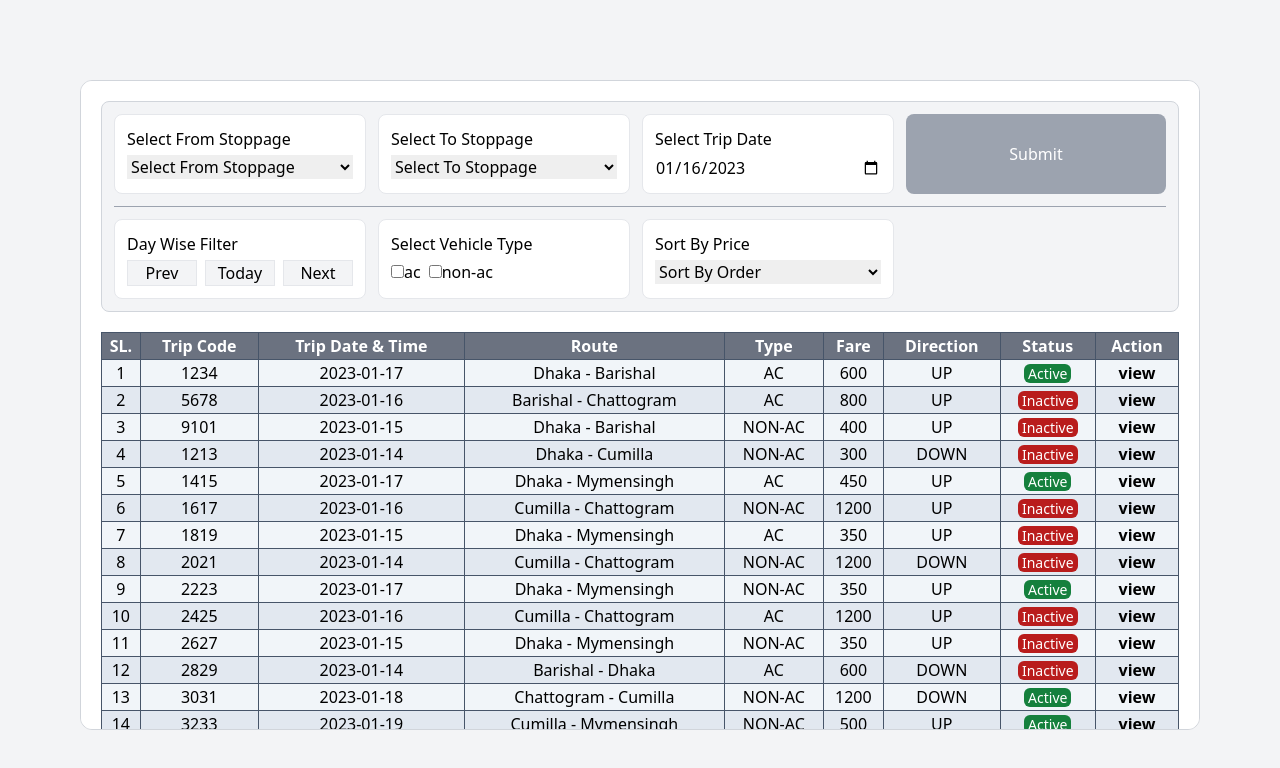
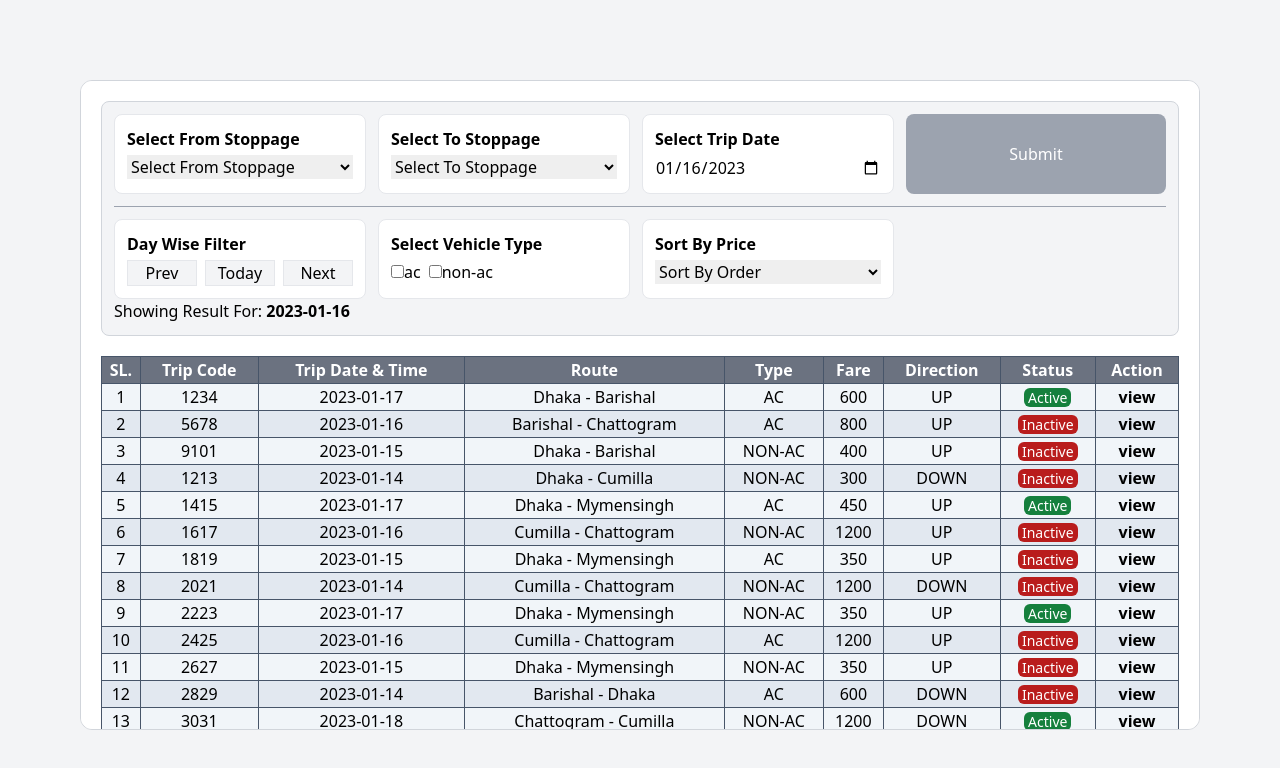
Before and after one commit to jk-jatri/public-transport, a Vue app: page / in a window 1280 px wide. Shown: the top 768 px of the page. Built offline with nearby package versions, Linux system fonts and the light colour scheme.

Commit message:
searching date added

```diff
--- a/src/assets/json/trip.json
+++ b/src/assets/json/trip.json
@@ -253,7 +253,7 @@
           "direction": "DOWN"
      },
      {
-          "_id": "12tri24",
+          "_id": "12trip24",
           "status": true,
           "tripCode": "5253",
           "fromStoppage":"Dhaka",
--- a/src/components/filter/date.vue
+++ b/src/components/filter/date.vue
@@ -1,6 +1,6 @@
 <template>
      <div class="flex flex-col gap-y-1 bg-white border p-3 rounded-lg w-1/3">
-          <label :for="props.id">{{label}}</label>
+          <label :for="props.id" class="font-semibold">{{label}}</label>
           <input :id="props.id" type="date" v-model="tripDate">
      </div>
 </template>
@@ -15,7 +15,6 @@
      })
      const tripDate = ref(props.modelValue)
      const emit = defineEmits(['update:modelValue'])
-
      watch(
           () => tripDate.value,
           () => {
--- a/src/components/filter/dropdown.vue
+++ b/src/components/filter/dropdown.vue
@@ -1,6 +1,6 @@
 <template>
      <div class="flex flex-col gap-y-1 bg-white border p-3 rounded-lg w-1/3">
-          <label :for="props.id">{{label}}</label>
+          <label :for="props.id" class="font-semibold">{{label}}</label>
           <select :id="props.id" v-model="stoppage">
                <option value="">{{ defaultOption }}</option>
                <option v-for="(option, index) in stoppages" :key="index" :value="option">{{option}}</option>
--- a/src/components/filter/index.vue
+++ b/src/components/filter/index.vue
@@ -1,5 +1,6 @@
 <template>
-     <div class="rounded-lg bg-gray-100 border border-gray-300 p-3 divide-y divide-gray-400">
+     <div class="rounded-lg bg-gray-100 border border-gray-300 p-3">
+          <div class="divide-y divide-gray-400">
                <form @submit.prevent="submitForm(filterData)" class="flex justify-start gap-x-3 pb-3">
                     <div class="w-3/4">
                          <div class="flex justify-between gap-x-3">
@@ -20,7 +21,7 @@
                               <date
                                    :id="'tripdate'"
                                    :label="'Select Trip Date'"
-                              v-model="filterData.tripdate"
+                                   v-model="modifyFilterData.tripdate"
                               />
                          </div>
                     </div>
@@ -51,6 +52,8 @@
                     <div class="w-1/4"></div>
                </div>
           </div>
+          <p>Showing Result For: <b>{{ filterData.tripdate}}</b></p>
+     </div>
 </template>
 
 <script setup>
@@ -70,13 +73,13 @@
           fromStoppage : "",
           toStoppage : "",
           tripdate : new Date().toISOString().split('T')[0],
-          vehicleType: null,
+          vehicleType: "ALl",
           sortBy: ""
      })
 
      const modifyFilterData = ref({
           tripdate: new Date().toISOString().split('T')[0],
-          vehicleType: null,
+          vehicleType: "All",
           sortBy: ""
      })
 
@@ -89,6 +92,7 @@
      watch(
           () => modifyFilterData.value.tripdate,
           () => {
+               filterData.value.tripdate = modifyFilterData.value.tripdate
                emit("filterTripList", modifyFilterData.value);
           }
      )
@@ -96,6 +100,7 @@
      watch(
           () => modifyFilterData.value.vehicleType,
           () => {
+               console.log("modifyFilterData.value.vehicleType");
                emit("filterTripList", modifyFilterData.value);
           }
      )
--- a/src/components/filter/modifyFilter/dateFilter.vue
+++ b/src/components/filter/modifyFilter/dateFilter.vue
@@ -1,6 +1,6 @@
 <template>
      <div class="flex flex-col gap-y-1 bg-white border p-3 rounded-lg w-1/3">
-          <label :for="props.id">{{label}}</label>
+          <label :for="props.id" class="font-semibold">{{label}}</label>
           <div class="flex justify-between gap-x-2">
                <button @click="previousDayTrip" class="bg-gray-100 border w-1/3">Prev</button>
                <button @click="todaysTrip" class="bg-gray-100 border w-1/3">Today</button>
@@ -31,20 +31,17 @@
           let previousDate = new Date(tripDate.value)
           previousDate.setDate(previousDate.getDate()-1)
           tripDate.value = previousDate.toISOString().split('T')[0]
-          console.log("previousDate =>", tripDate.value);
      }
 
      const todaysTrip = () => {
           let today = new Date().toISOString().split('T')[0]
           tripDate.value = today
-          console.log("today =>", tripDate.value);
      }
 
      const nextDayTrip = () => {
           let nextDate = new Date(tripDate.value)
           nextDate.setDate(nextDate.getDate()+1)
           tripDate.value = nextDate.toISOString().split('T')[0]
-          console.log("nextDate =>", tripDate.value);
      }
 
 </script>
--- a/src/components/filter/modifyFilter/priceFilter.vue
+++ b/src/components/filter/modifyFilter/priceFilter.vue
@@ -1,6 +1,6 @@
 <template>
      <div class="flex flex-col gap-y-1 bg-white border p-3 rounded-lg w-1/3">
-          <label :for="props.id">{{label}}</label>
+          <label :for="props.id" class="font-semibold">{{label}}</label>
           <select :id="props.id" v-model="sortBy">
                <option value="">{{ defaultOption }}</option>
                <option v-for="(type, index) in sortTypes" :key="index" :value="type">{{type}}</option>
--- a/src/components/filter/modifyFilter/vehicleTypeFilter.vue
+++ b/src/components/filter/modifyFilter/vehicleTypeFilter.vue
@@ -1,11 +1,11 @@
 <template>
      <div class="flex flex-col gap-y-1 bg-white border p-3 rounded-lg w-1/3">
-          <label :for="props.id">{{label}}</label>
+          <label :for="props.id" class="font-semibold">{{label}}</label>
           <div class="flex justify-start gap-x-2">
                <div v-for="(item, index) in vehicleTypes" :key="index">
                     <input
                          :id="item" type="checkbox"
-                         @click="vehicleType = item"
+                         @click="filterByVehicleType(item)"
                          :checked="vehicleType === item"
                     >
                     <label :for="item">{{item}}</label>
@@ -27,12 +27,16 @@
      const emit = defineEmits(['update:modelValue'])
      const vehicleType = ref(props.modelValue)
 
+     const filterByVehicleType = (type) =>{
+          vehicleType.value = type
+          emit("update:modelValue", vehicleType.value)
+     }
      watch(
           () => vehicleType.value,
           () => {
                emit("update:modelValue", vehicleType.value);
           }
-     );
+     )
 </script>
 
 <style scoped>
```
Lines whose indentation alone changed are shown as unchanged.
